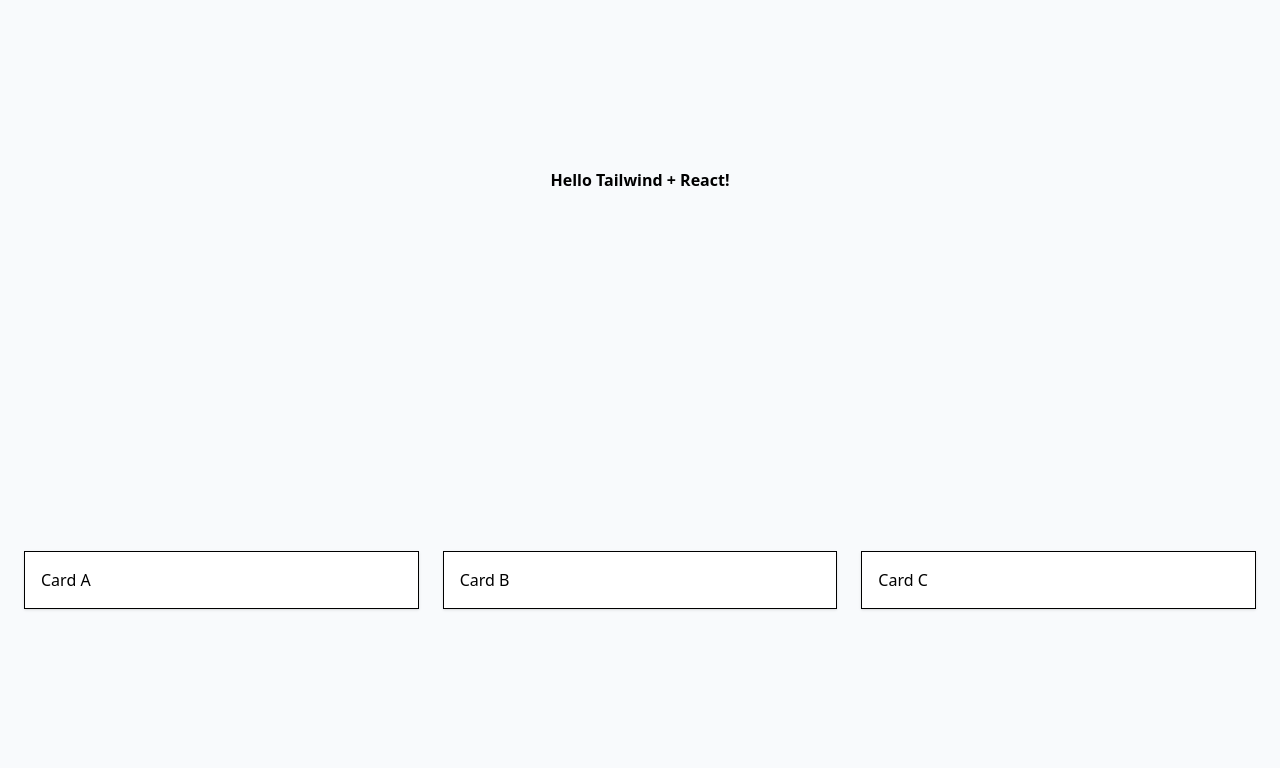
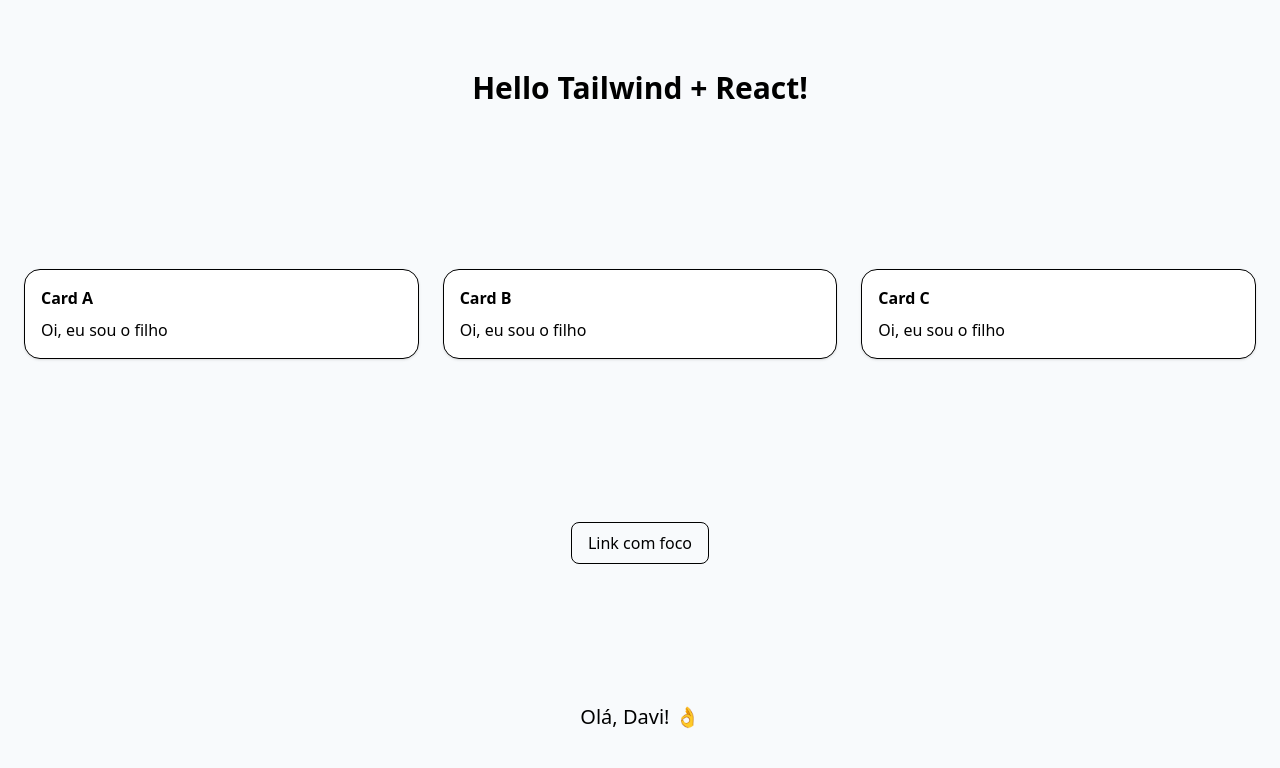
Before and after one commit to DaviBaptista7/my-first-react, a React (Vite) app: page / in a window 1280 px wide. Shown: the top 768 px of the page. Built offline with nearby package versions, Linux system fonts and the light colour scheme.

Commit message:
Usando o children

```diff
--- a/src/App.jsx
+++ b/src/App.jsx
@@ -1,14 +1,27 @@
+import { Card } from "./components/Card";
+import { Hello } from "./components/Hello";
+
 const App = () => {
   return (
     <main className = "min-h-dvh grid place-items-center bg-slate-50">
-    <h1 className = "text-3x1 font-bold tex-slate-800">
+    <h1 className = "text-3xl font-bold tex-slate-800">
       Hello Tailwind + React!
       </h1>
       <div className=" container mx-auto p-6 grid gap-6 sm:grid-cols-2 lg:grid-cols-3">
-        <div className ="rounded-2x1 border p-4 bg-white shadow-sm">Card A</div>
-        <div className ="rounded-2x1 border p-4 bg-white shadow-sm">Card B</div>
-        <div className ="rounded-2x1 border p-4 bg-white shadow-sm">Card C</div>
+        <Card title="Card A">
+          <p>Oi, eu sou o filho</p>
+        </Card>
+        <Card title="Card B">
+          <p>Oi, eu sou o filho</p>
+        </Card>
+        <Card title="Card C">
+          <p>Oi, eu sou o filho</p>
+        </Card>
       </div>
+      <a href="#" className="inline-block px-4 py-2 rounded-lg border hover:bg-slate-300 focus:ring-2 focus:ring-blue-500 transition-all">
+Link com foco
+      </a>
+      <Hello name="Davi"/>
     </main>
   );
 }
--- /dev/null
+++ b/src/components/Card/index.jsx
@@ -0,0 +1,8 @@
+ export const Card = ({ title, children}) => {
+    return (
+        <section className= "rounded-2xl border p-4 shadow-sm bg-white">
+            <h3 className="font-semibold mb-2"> {title}</h3>
+            {children}
+        </section>
+    )
+}
--- /dev/null
+++ b/src/components/Hello/index.jsx
@@ -0,0 +1,5 @@
+export const Hello = ({ name = "Mentes Brilhantes"}) => {
+    return (
+        <h2 className = "text-xl">Olá, {name}! 👌</h2>
+    )
+}
```
